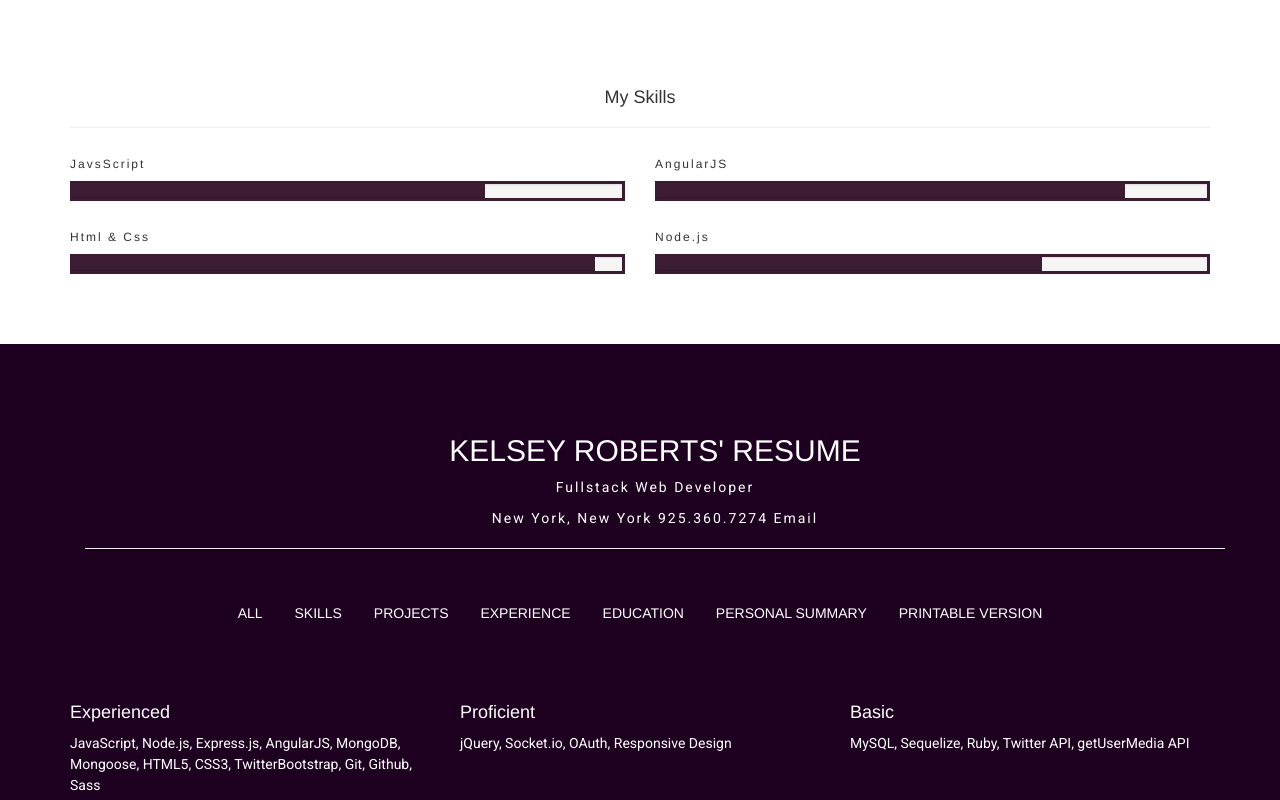
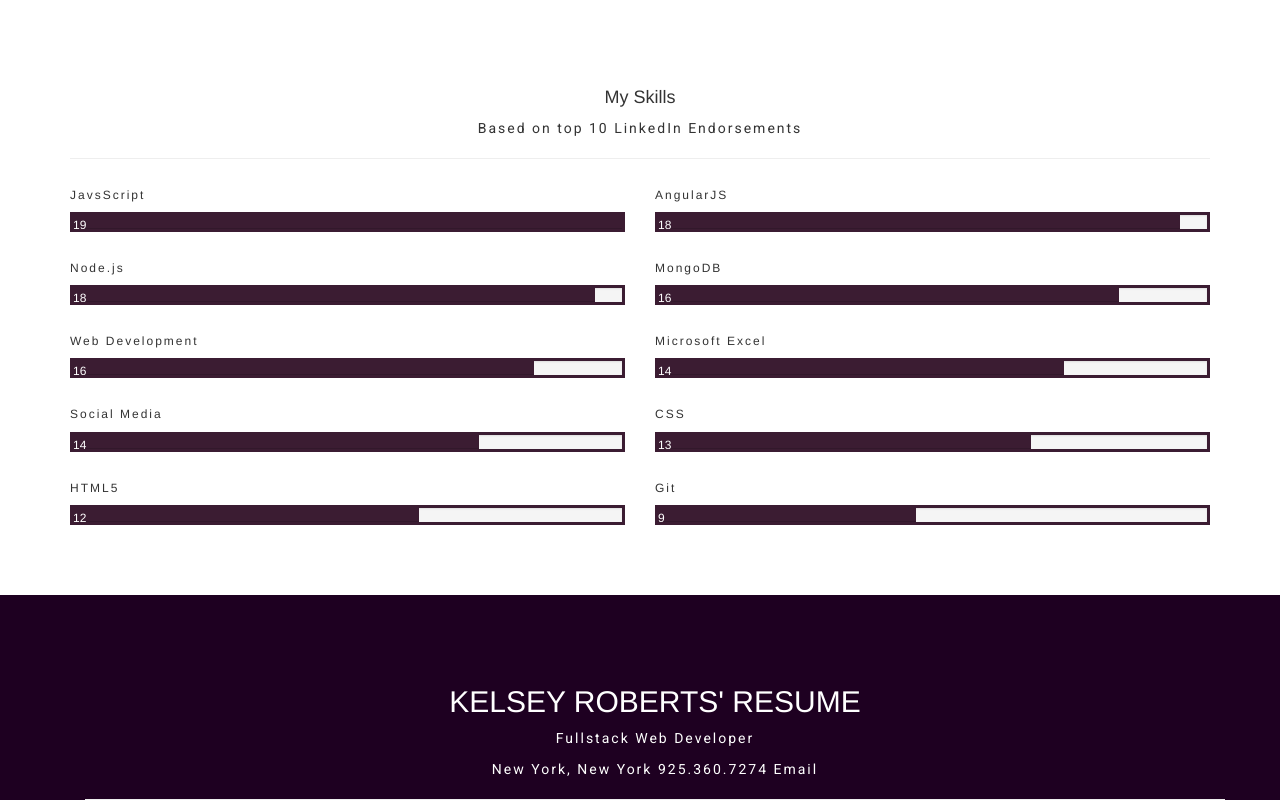
Before and after one commit to kelseyCodes/portfolio, a website: page index.html in a window 1280 px wide. Shown: the part 802-1602 px from the top of the page. Drawn offline with nearby package versions, Linux system fonts and the light colour scheme.

Commit message:
fixed skills

```diff
--- a/index.html
+++ b/index.html
@@ -118,6 +118,7 @@
                     <div class="container">
                         <div class="page-header text-center wow fadeInUp" data-wow-delay="0.3s">
                             <h4>My Skills</h4>
+                             <p class="subtitle">Based on top 10 LinkedIn Endorsements</p>
                         </div>
                     </div>
                 </div>
@@ -132,7 +133,7 @@
                                         <h6>JavsScript</h6>
                                     </div>
                                     <div class="progress">
-                                      <div class="progress-bar" role="progressbar" aria-valuenow="75" aria-valuemin="0" aria-valuemax="100" style="width: 75%;">
+                                      <div class="progress-bar" role="progressbar" aria-valuemin="0" aria-valuemax="100" style="width: 100%; text-align: left"> 19
                                       </div>
                                     </div>
                                 </div>
@@ -144,7 +145,7 @@
                                         <h6>AngularJS</h6>
                                     </div>
                                     <div class="progress">
-                                      <div class="progress-bar" role="progressbar" aria-valuenow="85" aria-valuemin="0" aria-valuemax="100" style="width: 85%;">
+                                      <div class="progress-bar" role="progressbar" aria-valuemin="0" aria-valuemax="100" style="width: 95%; text-align: left">18
                                       </div>
                                     </div>
                                 </div>
@@ -153,10 +154,10 @@
                             <div class="col-sm-6">
                                 <div class="skill-bar wow slideInLeft" data-wow-delay="0.4s">
                                     <div class="progress-lebel">
-                                        <h6>Html & Css</h6>
+                                        <h6>Node.js</h6>
                                     </div>
                                     <div class="progress">
-                                      <div class="progress-bar" role="progressbar" aria-valuenow="95" aria-valuemin="0" aria-valuemax="100" style="width: 95%;">
+                                      <div class="progress-bar" role="progressbar" aria-valuemin="0" aria-valuemax="100" style="width: 95%; text-align: left">18
                                       </div>
                                     </div>
                                 </div>
@@ -165,14 +166,89 @@
                             <div class="col-sm-6">
                                 <div class="skill-bar wow slideInRight" data-wow-delay="0.4s">
                                     <div class="progress-lebel">
-                                        <h6>Node.js</h6>
+                                        <h6>MongoDB</h6>
                                     </div>
                                     <div class="progress">
-                                      <div class="progress-bar" role="progressbar" aria-valuenow="70" aria-valuemin="0" aria-valuemax="100" style="width: 70%;">
+                                      <div class="progress-bar" role="progressbar" aria-valuemin="0" aria-valuemax="100" style="width: 84%; text-align: left">16
                                       </div>
                                     </div>
                                 </div>
                             </div>
+
+                    <div class="col-sm-6">
+                                <div class="skill-bar wow slideInRight" data-wow-delay="0.4s">
+                                    <div class="progress-lebel">
+                                        <h6>Web Development</h6>
+                                    </div>
+                                    <div class="progress">
+                                      <div class="progress-bar" role="progressbar" aria-valuemin="0" aria-valuemax="100" style="width: 84%; text-align: left">16
+                                      </div>
+                                    </div>
+                                </div>
+                            </div>
+
+                     <div class="col-sm-6">
+                                <div class="skill-bar wow slideInRight" data-wow-delay="0.4s">
+                                    <div class="progress-lebel">
+                                        <h6>Microsoft Excel</h6>
+                                    </div>
+                                    <div class="progress">
+                                      <div class="progress-bar" role="progressbar" aria-valuemin="0" aria-valuemax="100" style="width: 74%; text-align: left">14
+                                      </div>
+                                    </div>
+                                </div>
+                            </div>
+
+                         <div class="col-sm-6">
+                                <div class="skill-bar wow slideInRight" data-wow-delay="0.4s">
+                                    <div class="progress-lebel">
+                                        <h6>Social Media</h6>
+                                    </div>
+                                    <div class="progress">
+                                      <div class="progress-bar" role="progressbar" aria-valuemin="0" aria-valuemax="100" style="width: 74%; text-align: left">14
+                                      </div>
+                                    </div>
+                                </div>
+                            </div>
+
+                    <div class="col-sm-6">
+                                <div class="skill-bar wow slideInRight" data-wow-delay="0.4s">
+                                    <div class="progress-lebel">
+                                        <h6>CSS</h6>
+                                    </div>
+                                    <div class="progress">
+                                      <div class="progress-bar" role="progressbar" aria-valuemin="0" aria-valuemax="100" style="width: 68%; text-align: left">13
+                                      </div>
+                                    </div>
+                                </div>
+                            </div>
+
+
+                <div class="col-sm-6">
+                                <div class="skill-bar wow slideInRight" data-wow-delay="0.4s">
+                                    <div class="progress-lebel">
+                                        <h6>HTML5</h6>
+                                    </div>
+                                    <div class="progress">
+                                      <div class="progress-bar" role="progressbar" aria-valuemin="0" aria-valuemax="100" style="width: 63%; text-align: left">12
+                                      </div>
+                                    </div>
+                                </div>
+                            </div>
+
+
+            <div class="col-sm-6">
+                                <div class="skill-bar wow slideInRight" data-wow-delay="0.4s">
+                                    <div class="progress-lebel">
+                                        <h6>Git</h6>
+                                    </div>
+                                    <div class="progress">
+                                      <div class="progress-bar" role="progressbar" aria-valuemin="0" aria-valuemax="100" style="width: 47%; text-align: left">9
+                                      </div>
+                                    </div>
+                                </div>
+                            </div>
+
 
                         </div> <!-- /.row -->
                     </div> <!-- /.container -->
@@ -212,7 +288,7 @@
                     <li><a href="#porfolio_menu" data-filter=".experience">experience</a></li>
                     <li><a href="#porfolio_menu" data-filter=".education">education</a></li>
                     <li><a href="#porfolio_menu" data-filter=".personal_summary">personal summary</a></li>
-                    <li><a href="/KelseyRoberts_downloadable.pdf" download target="_blank" data-filter=".printable_version">printable version</a></li>
+                    <li><a id="downloadable" data-filter=".printable_version">printable version</a></li>
                 </ul>
             </div>
             </div>
--- a/style.css
+++ b/style.css
@@ -181,6 +181,6 @@ a.btn.btn-blank {
 }
 
 
-.navbar-default .navbar-nav > .active > a, .navbar-default .navbar-nav > .active > a:hover, .navbar-default .navbar-nav > .active > a:focus {
+/*.navbar-default .navbar-nav > .active > a, .navbar-default .navbar-nav > .active > a:hover, .navbar-default .navbar-nav > .active > a:focus {
 	background-color:  #301729;
-}
+}*/
--- a/unika/js/theme.js
+++ b/unika/js/theme.js
@@ -196,3 +196,8 @@ $(document).on('click','.navbar-collapse.in',function(e) {
         $(this).collapse('hide');
     }
 });
+
+$('a#downloadable').click(function(e) {
+    e.preventDefault();
+    window.location.href = '/KelseyRoberts_downloadable.pdf';
+});
```
